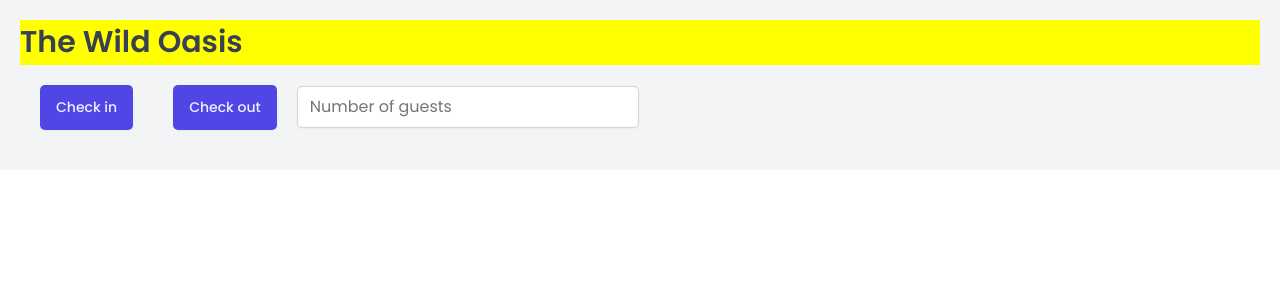
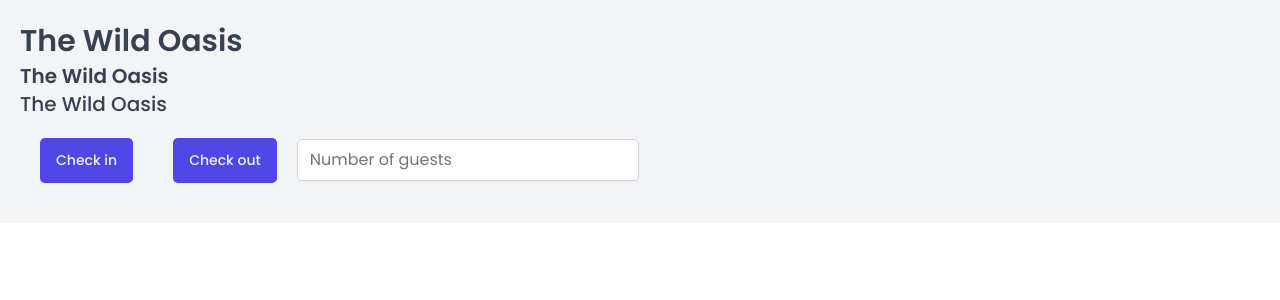
Before and after one commit to gev87/The-Wild-Oazis, a React (Vite) app: page / in a window 1280 px wide. Shown: the top 300 px of the page. Built offline with nearby package versions, Linux system fonts and the light colour scheme; a web font is replaced by a local one.

Commit message:
adding reusable Heading component for heading styles

```diff
--- a/src/App.jsx
+++ b/src/App.jsx
@@ -2,12 +2,7 @@ import styled from "styled-components";
 import GlobalStyles from "./styles/GlobalStyles";
 import Button from "./ui/Button";
 import Input from "./ui/Input";
-
-const H1 = styled.h1`
-  font-size: 30px;
-  font-weight: 600;
-  background-color: yellow;
-`;
+import Heading from "./ui/Heading";
 
 
 const StyledApp = styled.main`
@@ -20,7 +15,9 @@ function App() {
     <>
       <GlobalStyles />
       <StyledApp>
-        <H1>The Wild Oasis</H1>
+        <Heading as = "h1">The Wild Oasis</Heading>
+         <Heading as = "h2">The Wild Oasis</Heading>
+          <Heading as = "h3">The Wild Oasis</Heading>
         <Button>Check in</Button>
         <Button>Check out</Button>
         <Input type="number" placeholder="Number of guests" />
--- /dev/null
+++ b/src/ui/Heading.jsx
@@ -0,0 +1,27 @@
+import styled, { css } from "styled-components";
+
+const Heading = styled.h1`
+  ${(props) =>
+    props.as === "h1" &&
+    css`
+      font-size: 3rem;
+      font-weight: 600;
+    `}
+
+  ${(props) =>
+    props.as === "h2" &&
+    css`
+      font-size: 2rem;
+      font-weight: 600;
+    `}
+
+  ${(props) =>
+    props.as === "h3" &&
+    css`
+      font-size: 2rem;
+      font-weight: 500;
+    `}
+    line-height: 1.4;
+`;
+
+export default Heading;
```
Also changed, not shown: .eslintrc.cjs.
